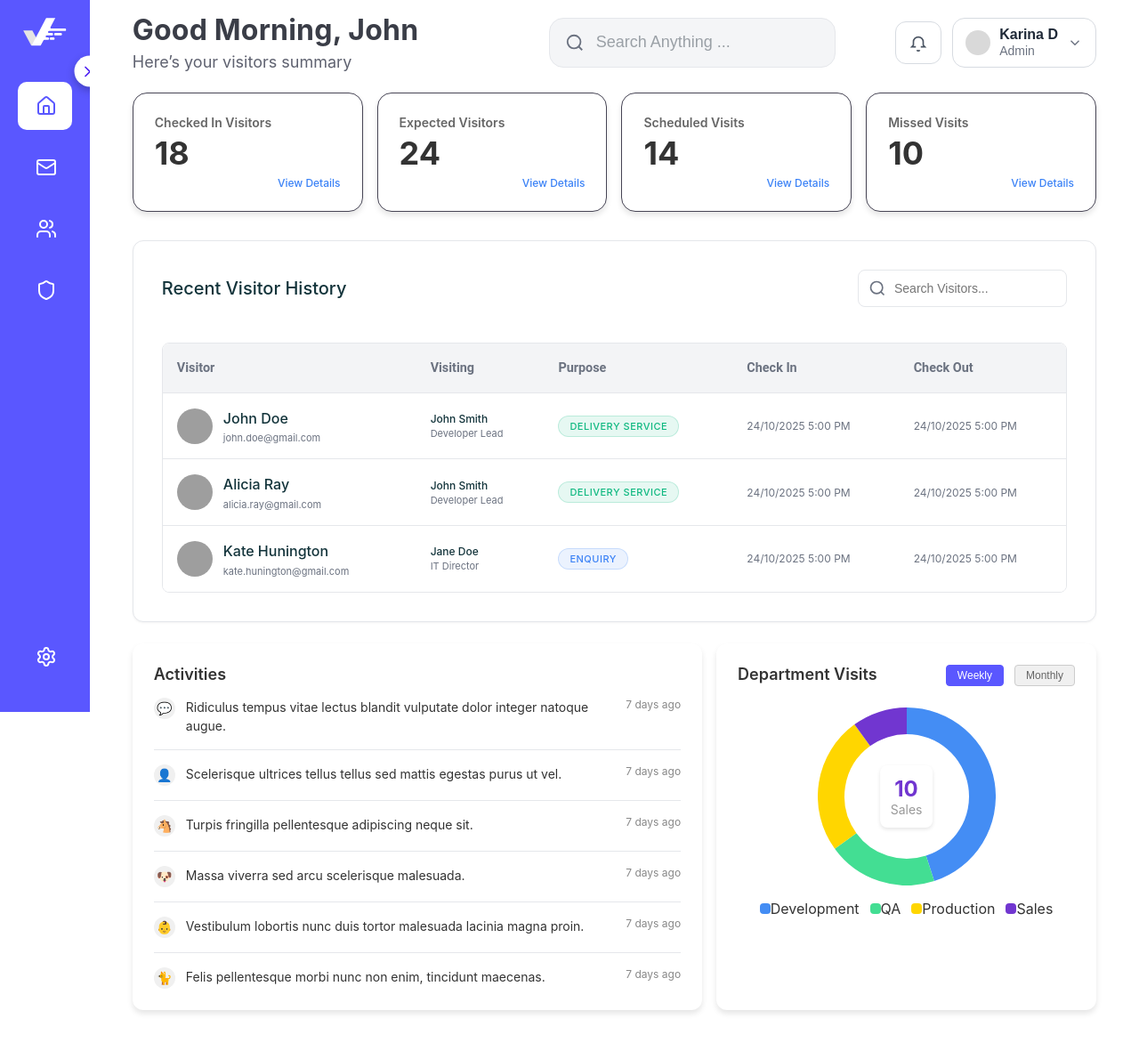
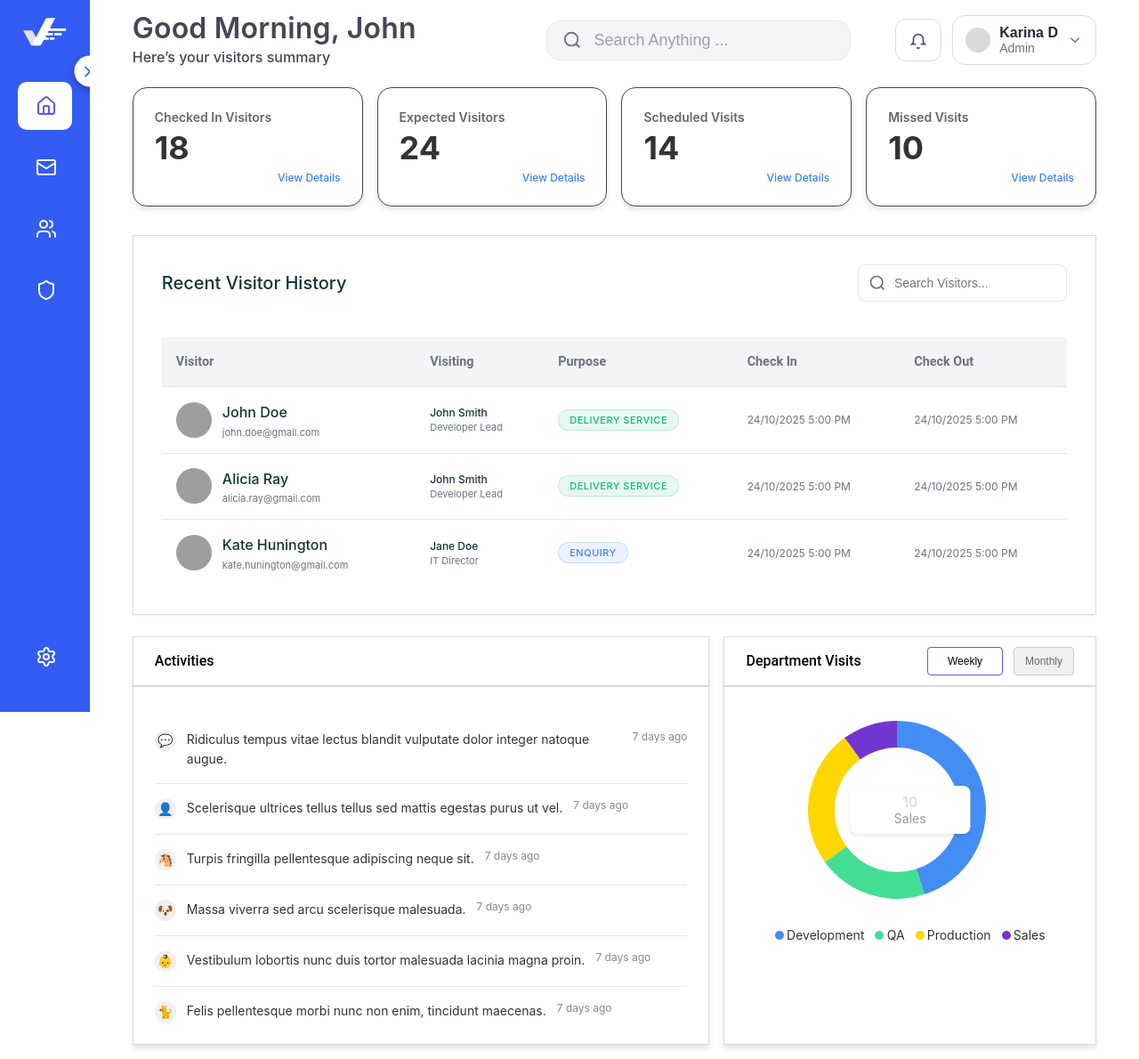
Before and after one commit to Saeemore/VMS-UI, a React (Vite) app in the folder visitor-dashboard/: page /settings in a window 1280 px wide. Shown: the whole page at 89% size. Before the commit the page ends 1151 px from the top, so only its background shows below. Built offline with nearby package versions, Linux system fonts and the light colour scheme; grey boxes are pictures that could not be loaded.

Commit message:
Fixed the layout According to figma

```diff
--- a/visitor-dashboard/src/components/Activities.jsx
+++ b/visitor-dashboard/src/components/Activities.jsx
@@ -3,7 +3,12 @@ import React from "react";
 const Activities = ({ activitiesData = [] }) => {
   return (
     <div className="activities-card">
-      <h2 className="activities-card-title">Activities</h2>
+      <div className="activities-cards-header">
+      <h2 className="activities-cards-title">Activities</h2>
+
+      </div>
+      <div className="activities-list-container">
+
       <ul className="activities-list">
         {activitiesData.map((activity, index) => (
           <li className="activity-item" key={index}>
@@ -17,6 +22,8 @@ const Activities = ({ activitiesData = [] }) => {
           </li>
         ))}
       </ul>
+
+      </div>
     </div>
   );
 };
--- a/visitor-dashboard/src/components/Sidebar.jsx
+++ b/visitor-dashboard/src/components/Sidebar.jsx
@@ -25,7 +25,7 @@ const Sidebar = ({ isSidebarOpen, toggleSidebar }) => {
           paddingRight:5,
           borderRadius: 50,
           background: "#ffffff",
-          color: "#4c1ef2",
+          color: "#325CF3",
           display: "flex",
           alignItems: "center",
           justifyContent: "center",
--- a/visitor-dashboard/src/styles/Dashboard.css
+++ b/visitor-dashboard/src/styles/Dashboard.css
@@ -99,19 +99,25 @@ body{
 .section-title{font-size:var(--font-size-lg);font-weight:var(--font-weight-semibold);margin-bottom:var(--space-20);color:var(--color-text);}
 
 /* === ACTIVITIES === */
-.activities-card{background:#fff;border-radius:12px;padding:24px;box-shadow:0 4px 6px rgba(0,0,0,.1);}
-.activities-card-title{font-weight:600;font-size:18px;color:#333;margin-bottom:16px;}
-.activities-list{list-style:none;padding:0;margin:0;}
+.activities-card{background:#fff;padding:0 0 ;box-shadow:0 4px 6px rgba(0,0,0,.1);border: 1px solid #47455533;}
+
+
+.activities-cards-header{display:flex;justify-content:space-between;width:100%;height: 56px;margin-bottom:24px;padding-right: 0px;padding-left: 24px;border-bottom:2px #47455533 solid ;align-items: center;}
+
+
+.activities-cards-title{font-weight:500;font-size:16px;color:#000000;font-family:Roboto;}
 .activity-item{display:flex;align-items:flex-start;gap:12px;margin-bottom:16px;padding-bottom:16px;border-bottom:1px solid var(--dashboard-border);color:#333;}
 .activity-item:last-child{margin-bottom:0;padding-bottom:0;border-bottom:none;}
 .activity-icon-wrapper{width:24px;height:24px;border-radius:var(--radius-full);background:#f0f0f0;display:flex;align-items:center;justify-content:center;font-size:14px;color:#666;flex-shrink:0;}
-.activity-text{flex-grow:1;font-size:14px;line-height:1.5;}
+.activity-text{font-family:'Inter',sans-serif;font-weight:400;font-size:14px;line-height:22px;}
 .activity-time{font-size:12px;color:#888;white-space:nowrap;}
-
+.activities-list-container{
+   padding: 24px;
+}
 /* === MAIN CONTENT / TABLE === */
 .main-content{
-  background:var(--color-surface);border-radius:var(--radius-lg);padding:var(--space-32);
-  box-shadow:var(--shadow-sm);border:1px solid var(--dashboard-border);
+  background:var(--color-surface);padding:var(--space-32);
+  box-shadow:var(--shadow-sm);border: 1px solid #47455533;
 }
 .main-content .section-title{font-size:var(--font-size-2xl);font-weight:var(--font-weight-semibold);margin-bottom:var(--space-24);}
 
@@ -125,7 +131,7 @@ body{
 }
 .search-input:focus{outline:none;border-color:var(--dashboard-primary);box-shadow:var(--focus-ring);}
 
-.table-container{overflow-x:auto;border-radius:var(--radius-base);border:1px solid var(--dashboard-border);}
+.table-container{overflow-x:auto;}
 .visitors-table{width:100%;border-collapse:collapse;background:var(--color-surface);}
 .visitors-table th{
   background:var(--dashboard-light-gray);padding:var(--space-16);text-align:left;
@@ -174,25 +180,27 @@ body{
 .legend-text{font-size:var(--font-size-sm);color:var(--dashboard-gray);}
 .legend-value{font-size:var(--font-size-sm);font-weight:var(--font-weight-semibold);color:var(--color-text);}
 
-.department-visits-card{background:#fff;border-radius:12px;padding:24px;box-shadow:0 4px 6px rgba(0,0,0,.1);display:flex;flex-direction:column;align-items:center;}
-.department-visits-header{display:flex;justify-content:space-between;width:100%;margin-bottom:24px;}
-.department-visits-title{font-weight:600;font-size:18px;color:#333;}
-.department-visits-buttons{display:flex;gap:12px;}
+.department-visits-card{background:#fff;padding:0px;box-shadow:0 4px 6px rgba(0,0,0,.1);display:flex ;flex-direction:column;align-items:center;border: 1px solid #47455533;}
+.department-visits-header{display:flex;justify-content:space-between;width:100%;height: 56px;margin-bottom:24px;padding-right: 24px;padding-left: 24px;border-bottom:2px #47455533 solid ;align-items: center;}
+.department-visits-title{font-weight:500;font-size:16px;color:#000000;font-family:Roboto;}
+.department-visits-buttons{display:flex;gap:12px;width: 165px;height: 32px;}
 .department-visits-button{font-size:12px;padding:4px 12px;border-radius:4px;border:1px solid #ccc;color:#666;background:#f0f0f0;cursor:pointer;}
-.department-visits-button.active{background:#5a57ff;color:#fff;border-color:#5a57ff;}
-.department-visits-chart-container{width:200px;height:200px;margin:0 auto;display:flex;flex-direction:column;justify-content:center;position:relative;}
+.department-visits-button.active{background:#fff;color:#000000;border-color:#5a57ff;width: 165px;height: 32px;}
+.department-visits-chart-container{width:229px;height:228.11px;margin:0 auto;display:flex;flex-direction:column;justify-content:center;position:relative;}
 .department-visits-center-label{
+  width: 135px;height: 54px;
   position:absolute;top:50%;left:50%;transform:translate(-50%,-50%);display:flex;flex-direction:column;align-items:center;justify-content:center;
   background:#fff;padding:12px;border-radius:8px;box-shadow:0 2px 4px rgba(0,0,0,.1);
 }
-.department-visits-center-value{font-size:24px;font-weight:bold;color:#7136d0;}
+.department-visits-center-value{font-size:16px;font-weight:500;color:#47455533;}
 .department-visits-center-text{font-size:14px;color:#999;}
-.department-visits-legend{display:flex;justify-content:center;gap:12px;margin-top:16px;flex-wrap:wrap;}
-.legend-color-box{display:block;width:12px;height:12px;border-radius:4px;}
+.department-visits-legend{display:flex;justify-content:center;gap:12px;margin-top:16px;flex-wrap:wrap;width: 320.01px;height: 22px;
+font:400 inter; font-weight: 400;font-size: 14px;}
+.legend-color-box{display:block;width:10px;height:10px;border-radius:50%;margin-right:0.2rem;}
 
 /* === SIDEBAR === */
 .sidebar{
-  position:fixed;left:0;top:0;height:100vh;background:#5a57ff;color:#fff;padding:20px;
+  position:fixed;left:0;top:0;height:100vh;background:#325CF3;color:#fff;padding:20px;
   display:flex;flex-direction:column;justify-content:space-between;overflow:hidden;
   transition:width 300ms ease; width:280px; /* desktop open */
 }
@@ -242,7 +250,7 @@ body{
 /* Side by side from tablet/desktop */
 @media (min-width: 768px) {
   .side-by-side {
-    grid-template-columns: 1.5fr 1fr;
+    grid-template-columns: 1.55fr 1fr;
   }
 }
 
@@ -270,12 +278,16 @@ body{
 /* Greeting */
 .vd-greeting{min-width:0;}
 .vd-title{
-  font-weight:700; letter-spacing:.2px;
-  color:#3a3d47; /* deep gray like the reference */
-  font-size:32px; line-height:1.15;
+  font-weight:600; letter-spacing:.2px;
+  color:#474555;
+  font-family:'Inter',sans-serif;
+  /* deep gray like the reference */
+  font-size:32px; line-height:100%;
 }
 .vd-subtitle{
-  margin-top:6px; color:#5f6270; font-size:18px;
+  margin-top:6px; color:#474555;
+  font-size:16px; font-family:'Inter',sans-serif;
+  font-weight: 500;
 }
 
 /* Search */
@@ -285,8 +297,8 @@ body{
   margin-left: 10rem;
 }
 .vd-search-input{
-  width:80%;
-  height:56px;
+  width:342px;
+  height:45px;
   border-radius:16px;
   padding:0 18px 0 52px;
   border:1px solid var(--dashboard-border);
@@ -331,10 +343,10 @@ body{
 
 /* Responsive behavior */
 @media (max-width: 1024px){
-  .vd-title{ font-size:28px; }
+  .vd-title{ font-size:32px; }
   .vd-subtitle{ font-size:16px; }
-  .vd-search-input{ height:52px; border-radius:14px; font-size:16px; }
-  .vd-user{ height:52px; }
+  .vd-search-input{ height:45px; border-radius:8px; font-size:16px; }
+  .vd-user{ height:44px;width: 142px;border-radius: 8px; }
 }
 @media (max-width: 768px){
   .vd-header{
@@ -347,7 +359,7 @@ body{
   .vd-search{ grid-column: 1 / -1; order: 3; max-width:100%; }
   .vd-search-input{ height:48px; border-radius:12px; font-size:15px; }
   .vd-actions{ gap:8px; }
-  .vd-bell{ height:42px; min-width:42px; border-radius:10px; }
+  .vd-bell{ height:44px; min-width:44px; border-radius:8px; }
   .vd-user{ height:48px; border-radius:12px; }
   .vd-user-name{ font-size:14px; }
   .vd-user-role{ font-size:12px; }
```
Also changed, not shown: 1 other file (tests, documents, lock files or other folders).
